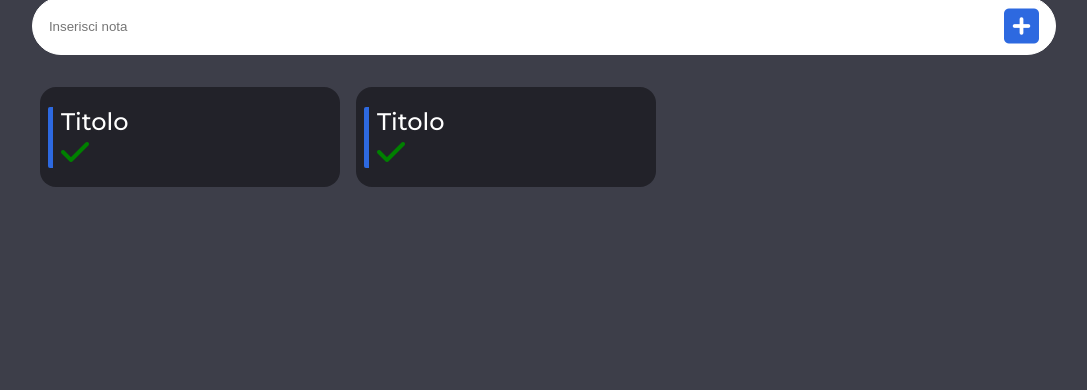
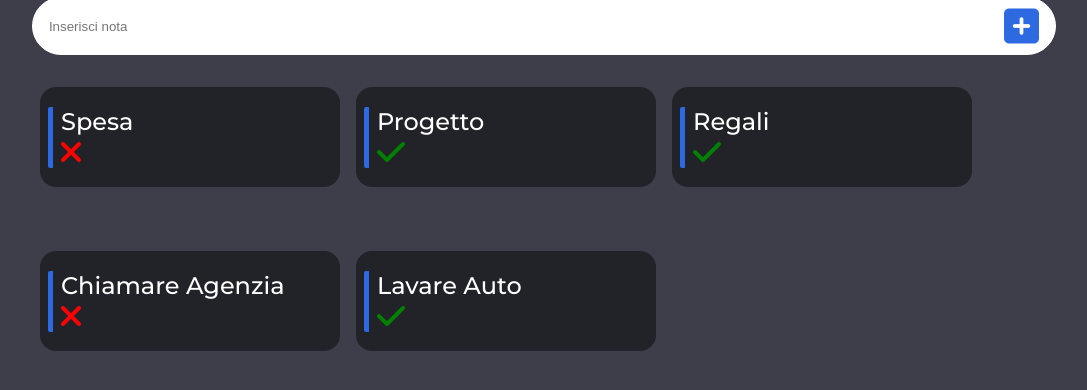
Before and after one commit to manu-devops98/vue-todolist, a plain HTML site: page index.html in a window 1280 px wide. Shown: the part 106-496 px from the top of the page, without its empty margins (96-1183 px from the left). Drawn offline with nearby package versions, Linux system fonts and the light colour scheme.

Commit message:
add box dinamicamente

```diff
--- a/css/style.css
+++ b/css/style.css
@@ -78,5 +78,12 @@ body {
 
 .box ul li i {
     font-size: 2em;
+}
+
+.green {
     color: green;
 }
+
+.red {
+    color: red;
+}
--- a/index.html
+++ b/index.html
@@ -20,16 +20,10 @@
             <i class="fas fa-plus-square"></i>
         </div>
         <div class="container-box">
-            <div class="box">
+            <div v-for="box in lists" class="box">
                 <ul>
-                    <li>Titolo</li>
-                    <li><i class="fas fa-check"></i></li>
-                </ul>
-            </div>
-            <div class="box">
-                <ul>
-                    <li>Titolo</li>
-                    <li><i class="fas fa-check"></i></li>
+                    <li>{{  box.title  }}</li>
+                    <li><i :class="box.check" ></i></li>
                 </ul>
             </div>
         </div>
--- a/js/script.js
+++ b/js/script.js
@@ -1,6 +1,27 @@
 const app = new Vue({
     el: '#app',
     data: {
-
+        lists: [
+            {
+                title: 'Spesa',
+                check: 'fas fa-times red'
+            },
+            {
+                title: 'Progetto',
+                check: 'fas fa-check green'
+            },
+            {
+                title: 'Regali',
+                check: 'fas fa-check green'
+            },
+            {
+                title: 'Chiamare Agenzia',
+                check: 'fas fa-times red'
+            },
+            {
+                title: 'Lavare Auto',
+                check: 'fas fa-check green'
+            }
+        ]
     }
   })
```
